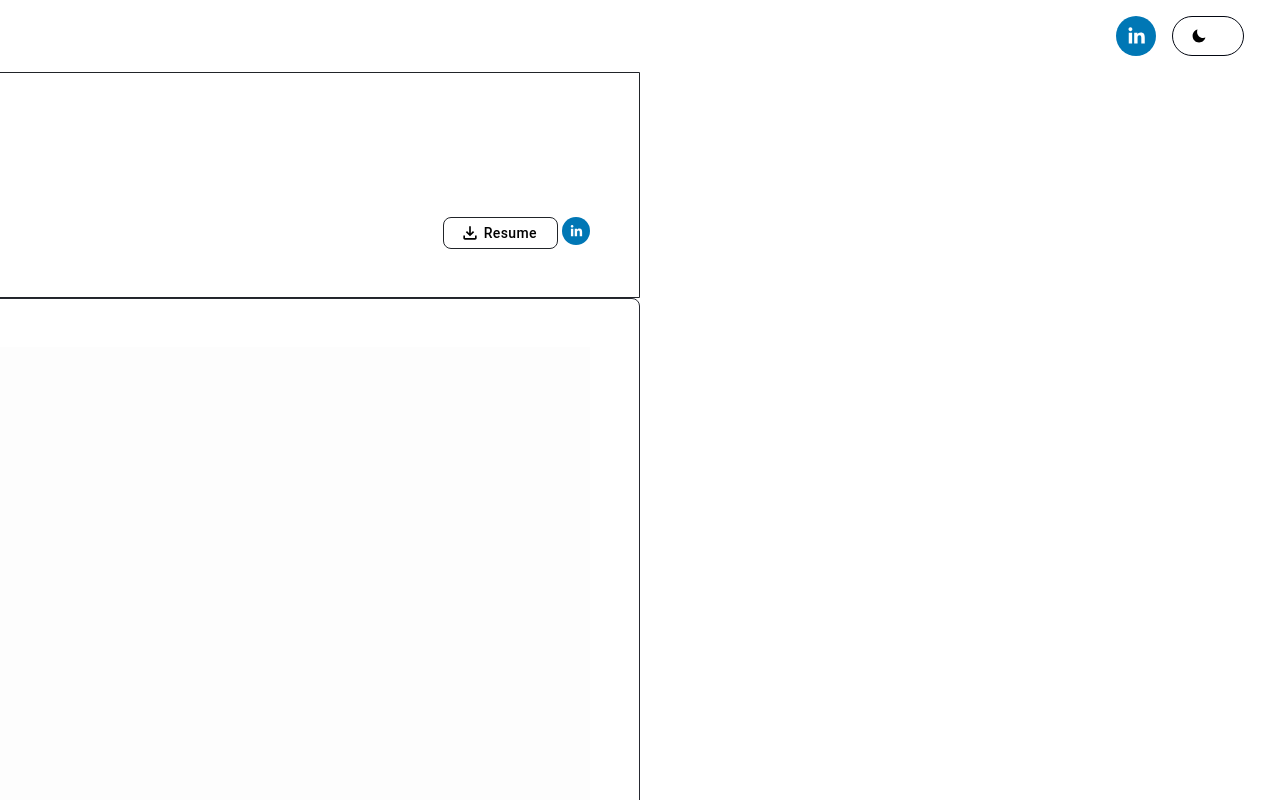
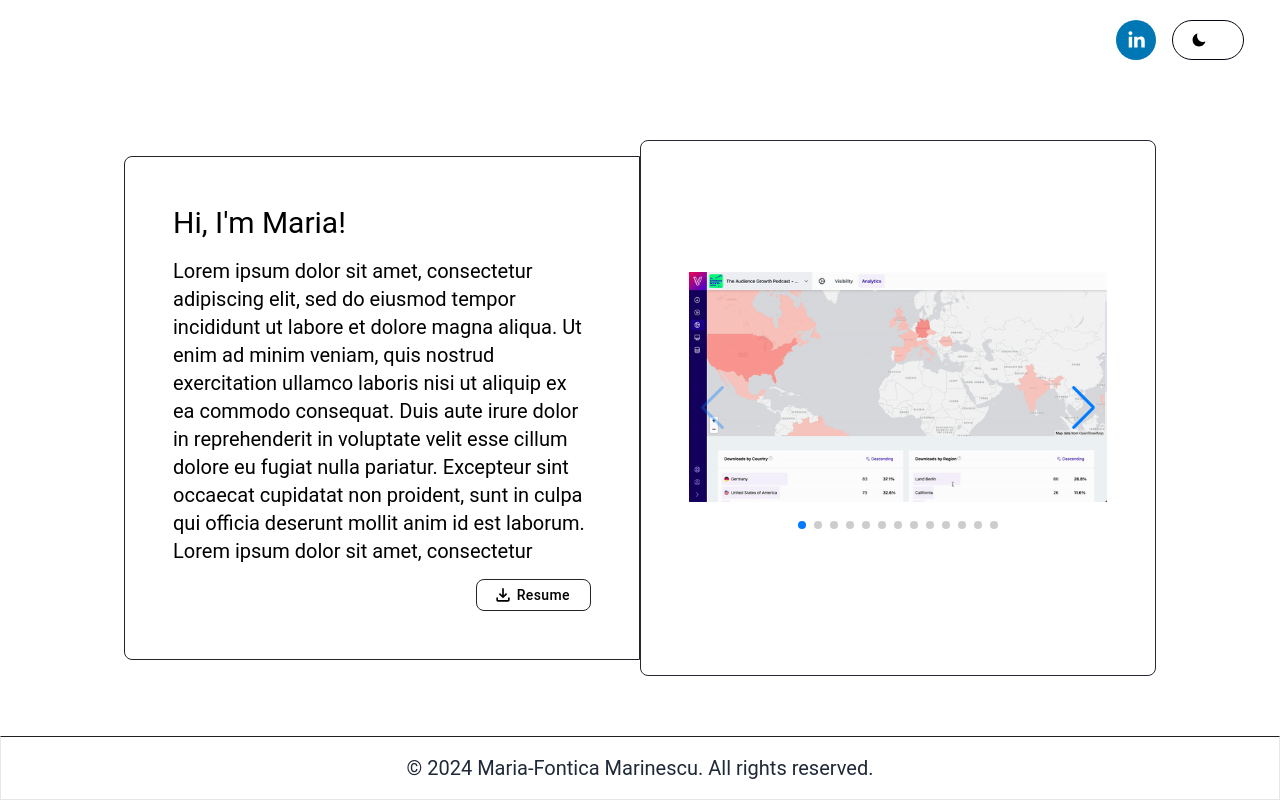
Before and after one commit to mariamarinescu/mmarinescu, a React (Vite) app: page / in a window 1280 px wide. Built offline with nearby package versions, Linux system fonts and the light colour scheme.

Commit message:
Improve layout

```diff
--- a/src/components/containers/Card.tsx
+++ b/src/components/containers/Card.tsx
@@ -31,7 +31,7 @@ const Card: React.FC<CardProps> & {
   return (
     <div
       className={clsx(
-        'group overflow-hidden bg-th-light-gray-1 border border-gray-300 rounded-md transition-colors',
+        'group overflow-scroll bg-th-light-gray-1 border border-gray-300 rounded-md transition-colors',
         'hover:border-green-400 dark:hover:border-none dark:border-none dark:bg-black dark:hover:bg-black',
         className
       )}
--- a/src/modules/app/AppModule.tsx
+++ b/src/modules/app/AppModule.tsx
@@ -6,8 +6,8 @@ export const AppModule = () => {
   const isMobile = checkIsMobile();
 
   return (
-    <main className="flex flex-col content-between relative w-screen h-screen">
-      <div className="flex items-center gap-4 flex-row justify-end w-screen bg-white h-8 sm:h-16 xl:h-20 px-6 md:px-9 py-4 md:py-4 ">
+    <main className="flex flex-col content-between w-screen h-screen">
+      <div className="flex items-center gap-4 flex-row justify-end w-screen bg-white h-8 sm:h-16 xl:h-20 px-6 md:px-9 py-8">
         <TopBar isMobile={isMobile} />
       </div>
       <div className="flex items-center grow w-full justify-center">
--- a/src/modules/app/components/Footer.tsx
+++ b/src/modules/app/components/Footer.tsx
@@ -12,7 +12,7 @@ export const Footer: React.FC<FooterProps> = ({ className }: FooterProps) => {
     <footer
       className={clsx(className, 'flex items-center justify-center h-full')}
     >
-      <div className="mx-auto h-auto">
+      <div className="mx-auto h-auto py-2">
         <p className="text-[8px] text-xs md:text-md xl:text-xl text-gray-800 dark:text-th-medium-light-gray-1">
           &copy; {currentYear} Maria-Fontica Marinescu. All rights reserved.
         </p>
--- a/src/modules/app/components/TopBar.tsx
+++ b/src/modules/app/components/TopBar.tsx
@@ -7,14 +7,8 @@ interface TopBarProps {
 export const TopBar: React.FC<TopBarProps> = ({ isMobile }: TopBarProps) => {
   return (
     <>
-      {/* <div className="flex items-center gap-4 flex-row justify-end w-screen bg-white h-8 sm:h-16 xl:h-20 px-6 md:px-9 py-4 md:py-4 "> */}
-      <LinkedInShareButton size={isMobile ? 0 : 40} />
-      {/* <AwesomeButton size="icon" type="primary">
-        <IoMdDownload />
-        <p>Download CV</p>
-      </AwesomeButton> */}
+      <LinkedInShareButton size={40} />
       <DarkModeButton isMobile={isMobile} />
-      {/* </div> */}
     </>
   );
 };
--- a/src/modules/app/dashboard/Dashboard.tsx
+++ b/src/modules/app/dashboard/Dashboard.tsx
@@ -1,9 +1,5 @@
 import { Introduction } from './components';
 
-export const Dashboard = () => {
-  return (
-    // <div className="flex bg-blue-700 items-center grow w-full justify-center">
-    <Introduction />
-    // </div>
-  );
+export const Dashboard: React.FC = () => {
+  return <Introduction />;
 };
--- a/src/modules/app/dashboard/components/Introduction.tsx
+++ b/src/modules/app/dashboard/components/Introduction.tsx
@@ -8,8 +8,7 @@ export const Introduction = () => {
   const { style } = useStyle();
 
   return (
-    <div>
-      {/* <div className="w-[90vw] h-[60vh] md:w-[85vw] 2xl:w-[1200px] md:h-[550px] flex flex-col gap-3 md:gap-0 md:flex-row overflow-y-scroll items-center p-1"> */}
+    <div className="w-[90vw] h-[85vh] md:h-[70vh] xl:w-[85vw] 2xl:w-[1200px] flex flex-col gap-3 md:gap-0 md:flex-row overflow-y-scroll items-center px-7 py-3">
       <IntroductionMainCard style={style} />
       <IntroductionDetailsCard style={style} />
     </div>
--- a/src/modules/app/dashboard/components/introductionCards/IntroductionDetailsCard.tsx
+++ b/src/modules/app/dashboard/components/introductionCards/IntroductionDetailsCard.tsx
@@ -101,18 +101,13 @@ export const IntroductionDetailsCard: React.FC<
       )}
     >
       <Swiper
-        // style={{
-        //   width: '1800px',
-        // }}
         modules={[Navigation, Pagination, Scrollbar, A11y, Zoom]}
         spaceBetween={50}
         slidesPerView={1}
         zoom
         navigation
         pagination={{ clickable: true }}
-        // scrollbar={{ draggable: true }}
         onSwiper={(swiper) => console.log(swiper)}
-        // onSlideChange={() => setNextSlide(true)}
       >
         {imageCollection.map(({ isZoomable, ...imageComponentProps }) => (
           <SwiperSlide zoom={isZoomable}>
--- a/src/modules/app/dashboard/components/introductionCards/IntroductionMainCard.tsx
+++ b/src/modules/app/dashboard/components/introductionCards/IntroductionMainCard.tsx
@@ -1,5 +1,4 @@
 import clsx from 'clsx';
-import { LinkedInShareButton } from 'modules/app/components';
 import { MdOutlineFileDownload } from 'react-icons/md';
 
 interface IntroductionMainCardProps {
@@ -65,7 +64,6 @@ export const IntroductionMainCard: React.FC<IntroductionMainCardProps> = ({
               Resume
             </a>
           </button>
-          <LinkedInShareButton size={28} />
         </div>
       </div>
     </div>
--- a/src/modules/app/dashboard/components/introductionCards/useStyle.ts
+++ b/src/modules/app/dashboard/components/introductionCards/useStyle.ts
@@ -1,5 +1,5 @@
 export const useStyle = () => {
-  const style = 'rounded-lg w-full xs:w-10/12 sm:w-6/12 p-5 xl:p-12';
+  const style = 'rounded-lg w-full md:w-6/12 p-5 xl:p-12';
 
   return { style };
 };
```
